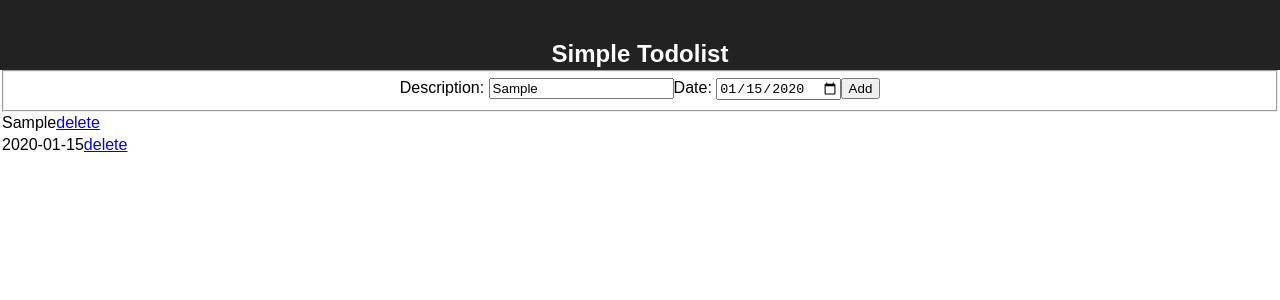
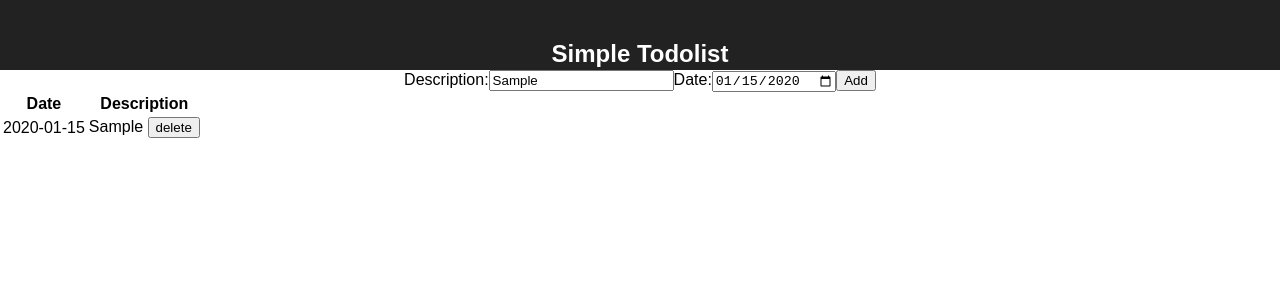
Before and after one commit to TeerikorpiTaneli/frontendexcercises, a React (Create React App) app in the folder myapp/: page / in a window 1280 px wide. Both pictures are taken after typing "Sample", "2020-01-15" into the empty fields and a click on the input "Add". Shown: the top 300 px of the page. Built offline with nearby package versions, Linux system fonts and the light colour scheme.

Commit message:
more react - not working properly

```diff
--- a/myapp/src/App.js
+++ b/myapp/src/App.js
@@ -4,30 +4,26 @@ import './App.css';
 class App extends Component {
   constructor(props) {
     super(props);
-    this.state = {description: '',  date: '', todos: []}
+    this.state = {description: '', date: '', todos: []}
   }
 
   inputChanged = (event) => {
-    this.setState({description: event.target.value});
+    this.setState({[event.target.name]: event.target.value});
   }
 
-
-  inputChanged2 = (event) => {
-    this.setState({date: event.target.value});
-  }
-
-  handleDelete (itemToBeDeleted) {
+  deleteTodo = (todoToBeDeleted) => {
     var newItems = this.state.todos.filter((_item) => {
-      return _item !== itemToBeDeleted
+      return _item != todoToBeDeleted
     });
 
-    this.setState({todos: newItems});
+    this.setState({ todos: newItems });
   }
 
   addTodo = (event) => {
     event.preventDefault();
+    let newTodo =  {description: this.state.description, date: this.state.date};
     this.setState({
-      todos: [...this.state.todos, this.state.description, this.state.date]
+      todos: [...this.state.todos, newTodo]
     });
   }
 
@@ -37,31 +33,28 @@ class App extends Component {
         <div className="App-header">
           <h2>Simple Todolist</h2>
         </div>
-        <div className="form">
+        <div>
           <form onSubmit={this.addTodo}>
-          <fieldset>
-            Description: <input type="text" onChange={this.inputChanged} value={this.state.description}/>
-            Date: <input type="date" onChange={this.inputChanged2} value={this.state.date}/>
+            Description:
+            <input type="text" name="description" onChange={this.inputChanged} value={this.state.description}/>
+             Date:
+            <input type="date" name="date" onChange={this.inputChanged} value={this.state.date}/>
             <input type="submit" value="Add"/>
-          </fieldset>
           </form>
         </div>
-        <div className="table">
+        <div>
 
-            {
-              this.state.todos.map((item, index) =>
+        <table>
+            <tbody>
+              <tr><th>Date</th><th>Description</th></tr>
+              {this.state.todos.map((item, index) => <tr key={index}><td>{item.date}</td><td>{item.description} <button onClick= { this.deleteTodo.bind(this, item) }>delete</button></td></tr>)}
+            </tbody>
+          </table>
+        </div>
 
-              <table key={index}>
-                <tbody>
-                  {item}
-                  <a href="#" onClick= {this.handleDelete.bind(this, item) }>
-                  delete</a>
-                </tbody>
-              </table>)
-            }
-        </div>
       </div>
     );
+
   }
 }
 
```
Also changed, not shown: myapp/src/TodoTable.js (added, +25 -0 lines).
